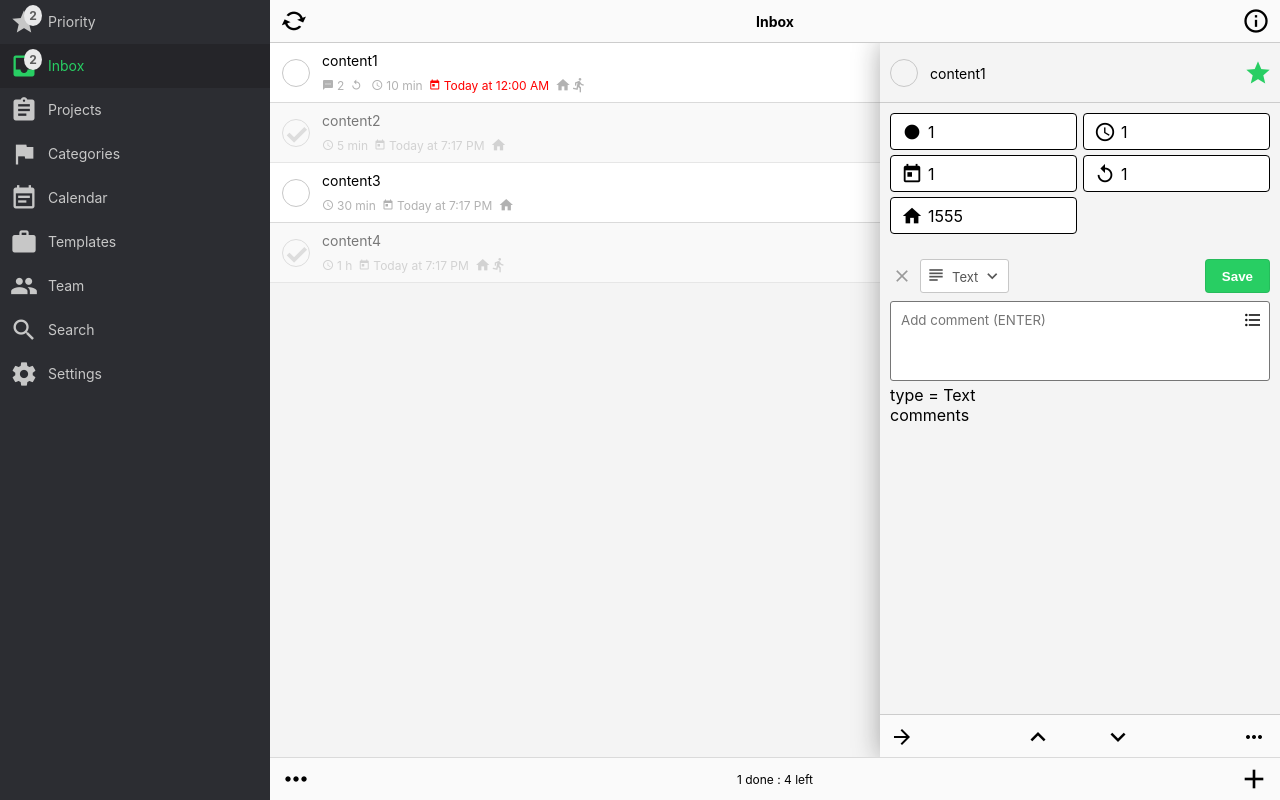
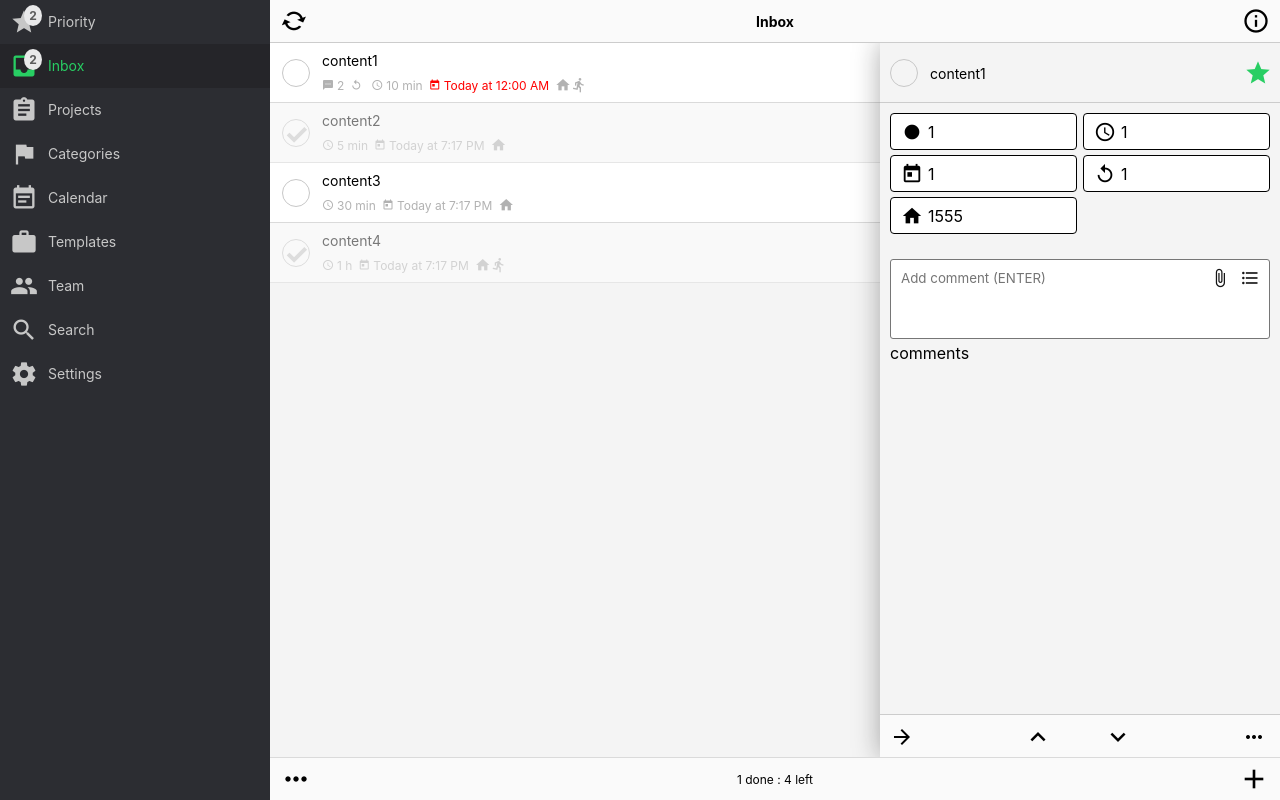
Before and after one commit to rafalrybicki/nozbe, a React (Create React App) app: page /inbox in a window 1280 px wide. Built offline with nearby package versions, Linux system fonts and the light colour scheme.

Commit message:
Refactor NewComment

```diff
--- a/src/components/Task/TaskAttributes.css
+++ b/src/components/Task/TaskAttributes.css
@@ -7,7 +7,6 @@
   font-size: 12px;
   color: #B2B2B2;
   display: flex;
-  justify-content: start;
   height: 25px;
 }
 
--- a/src/components/TaskDetails/CommentTypePicker.css
+++ b/src/components/TaskDetails/CommentTypePicker.css
@@ -1,3 +1,39 @@
+.comment-type-picker{
+  width: 100%;
+}
+
+.comment-type-picker button {
+  display: inline-block;
+  height: 34px;
+  color: white;
+  border-radius: 4px;
+  background-color: #28ce63;
+  border: 1px solid rgba(21,21,21,0.1);
+  padding: 8px 16px;
+  outline: none;
+  font-weight: bold;
+  position: absolute;
+  right: 0;
+  cursor: pointer;
+}
+
+.comment-type-picker button:disabled {
+  background: #f6f6f6;
+  color: #ccc;
+}
+
+.comment-type-picker .close {
+  display: inline-block;
+  height: 25px;
+  width: 25px;
+  position: absolute;
+  top: 17px;
+  left: 2px;
+  font-size: 20px;
+  color: #999;
+  cursor: pointer;
+}
+
 .select {
   margin-left: 30px;
   position: relative;
--- a/src/components/TaskDetails/CommentTypePicker.js
+++ b/src/components/TaskDetails/CommentTypePicker.js
@@ -9,7 +9,7 @@ function CommentTypePicker(props) {
     { value: 'Attachment', icon: 'attach_file' },
   ];
 
-  const [current, setCurrenValue] = useState(options.find(el => el.type = props.type));
+  const [currentType, setCurrenValue] = useState(options.find(el => el.value === props.type));
 
   const toggleOptions = (e) => {
     const commentTypePicker = document.querySelector('.options')
@@ -34,17 +34,22 @@ function CommentTypePicker(props) {
   }
 
   return (
+    <div className="comment-type-picker">
+      <Icon
+        className="close"
+        onClick={() => props.setType(false)}
+      >close</Icon>
       <div className="select" >
         <div className="option" onClick={toggleOptions}>
           <Icon className="down">expand_more</Icon>
-        <Icon>{current.icon}</Icon>
-        <span>{current.value}</span>
+          <Icon>{currentType.icon}</Icon>
+          <span>{currentType.value}</span>
         </div>
 
         <div className="options hide" >
           {options.map((option, i) =>
             <div
-            className={option.value === current.value ? "option active" : "option"}
+              className={option.value === currentType.value ? "option active" : "option"}
               data-value={option.value}
               key={i}
               data-id={i}
@@ -56,6 +61,10 @@ function CommentTypePicker(props) {
           )}
         </div>
       </div>
+      <button
+
+      >Save</button>
+    </div>
   );
 }
 
--- a/src/components/TaskDetails/NewComment.css
+++ b/src/components/TaskDetails/NewComment.css
@@ -1,6 +1,7 @@
 .new-comment {
   position: relative;
   padding-top: 10px;
+  background-color: #F4F4F4;
 }
 
 .new-comment textarea {
@@ -19,37 +20,20 @@
   min-height: 110px;
 }
 
-.new-comment button {
-  display: inline-block;
-  height: 34px;
-  color: white;
-  border-radius: 4px;
-  background-color: #28ce63;
-  border: 1px solid rgba(21,21,21,0.1);
-  padding: 8px 16px;
-  outline: none;
-  font-weight: bold;
+.new-comment .type-icon {
   position: absolute;
-  right: 0;
-  cursor: pointer;
-}
-
-.new-comment .close {
-  display: inline-block;
-  position: absolute;
-  top: 17px;
-  left: 2px;
-  font-size: 20px;
-  color: #999;
-  cursor: pointer;
-}
-
-.new-comment .new-comment-checklist {
-  position: absolute;
-  top: 58px;
-  right: 10px;
-  padding: 3px;
+  top: 19px;
+  min-height: 22px;
   color: #151515;
   font-size: 20px;
   cursor: pointer;
 }
+
+.new-comment .type-icon:first-of-type {
+  right: 40px;
+  font-size: 20px;
+}
+
+.new-comment .type-icon:last-of-type {
+  right: 10px;
+}
--- a/src/components/TaskDetails/NewComment.js
+++ b/src/components/TaskDetails/NewComment.js
@@ -4,15 +4,35 @@ import CommentTypePicker from './CommentTypePicker'
 import Icon from '@material-ui/core/Icon';
 
 function NewComment(props) {
-  const [type, setType] = useState('Text')
+  const [type, setType] = useState(false)
+  const selectType = (type) => {
+    setType(type)
+    if (type) {
+      document.querySelector('.task-details-attributes').classList.add('hide')
+    } else {
+      document.querySelector('.task-details-attributes').classList.remove('hide')
+    }
+  }
   return (
     <div className="new-comment">
-      <Icon className="close">close</Icon>
-      <CommentTypePicker setType={(type) => setType(type)} type={type} />
-      <button>Save</button>
-      <textarea placeholder="Add comment (ENTER)" />
-      type = {type}
-      <Icon className="new-comment-checklist">format_list_bulleted</Icon>
+
+      {type && <CommentTypePicker setType={(type) => selectType(type)} type={type} />}
+      {type === false &&
+        <React.Fragment>
+          <textarea
+            onClick={() => selectType('Text')}
+            placeholder="Add comment (ENTER)"
+          />
+          <Icon
+            className="type-icon"
+            onClick={() => selectType('Attachment')}
+          >attach_file</Icon>
+          <Icon
+            className="type-icon"
+           onClick={() => selectType('Checklist')}
+          >format_list_bulleted</Icon>
+        </React.Fragment>
+      }
     </div>
   );
 }
--- a/src/components/TaskDetails/TaskDetailsAttributes.css
+++ b/src/components/TaskDetails/TaskDetailsAttributes.css
@@ -4,7 +4,10 @@
   display: flex;
   flex-wrap: wrap;
   justify-content: space-between;
-  align-content: baseline;
+}
+
+.task-details-attributes.hide {
+  display: none;
 }
 
 .task-details-attributes .picker {
--- a/src/components/TaskDetails/TaskDetailsContent.css
+++ b/src/components/TaskDetails/TaskDetailsContent.css
@@ -2,6 +2,7 @@
   flex-grow: 1;
   overflow-y: auto;
   overflow-x: hidden;
+  position: relative;
 }
 
 .task-details-content > * {
```
Lines whose indentation alone changed are shown as unchanged.
